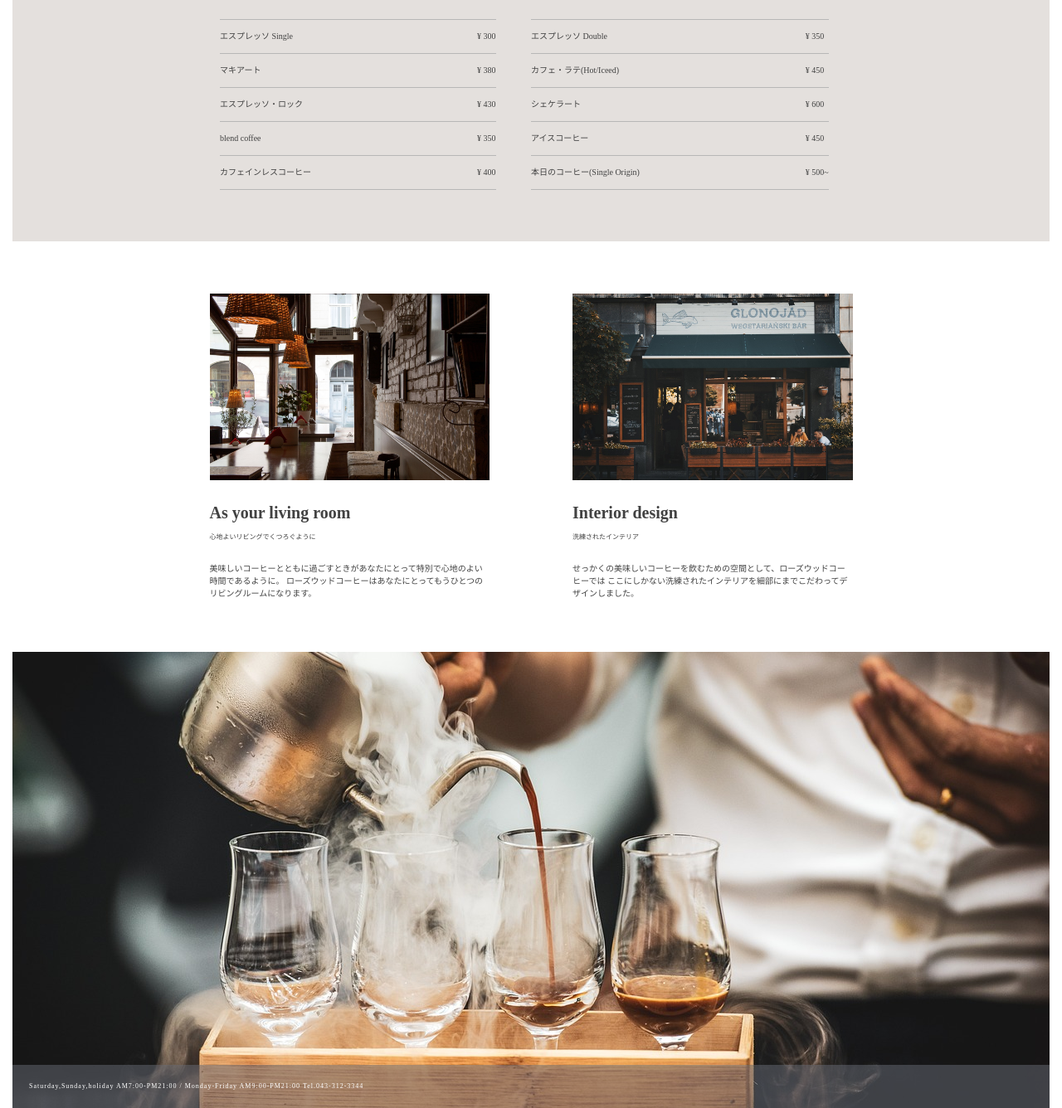
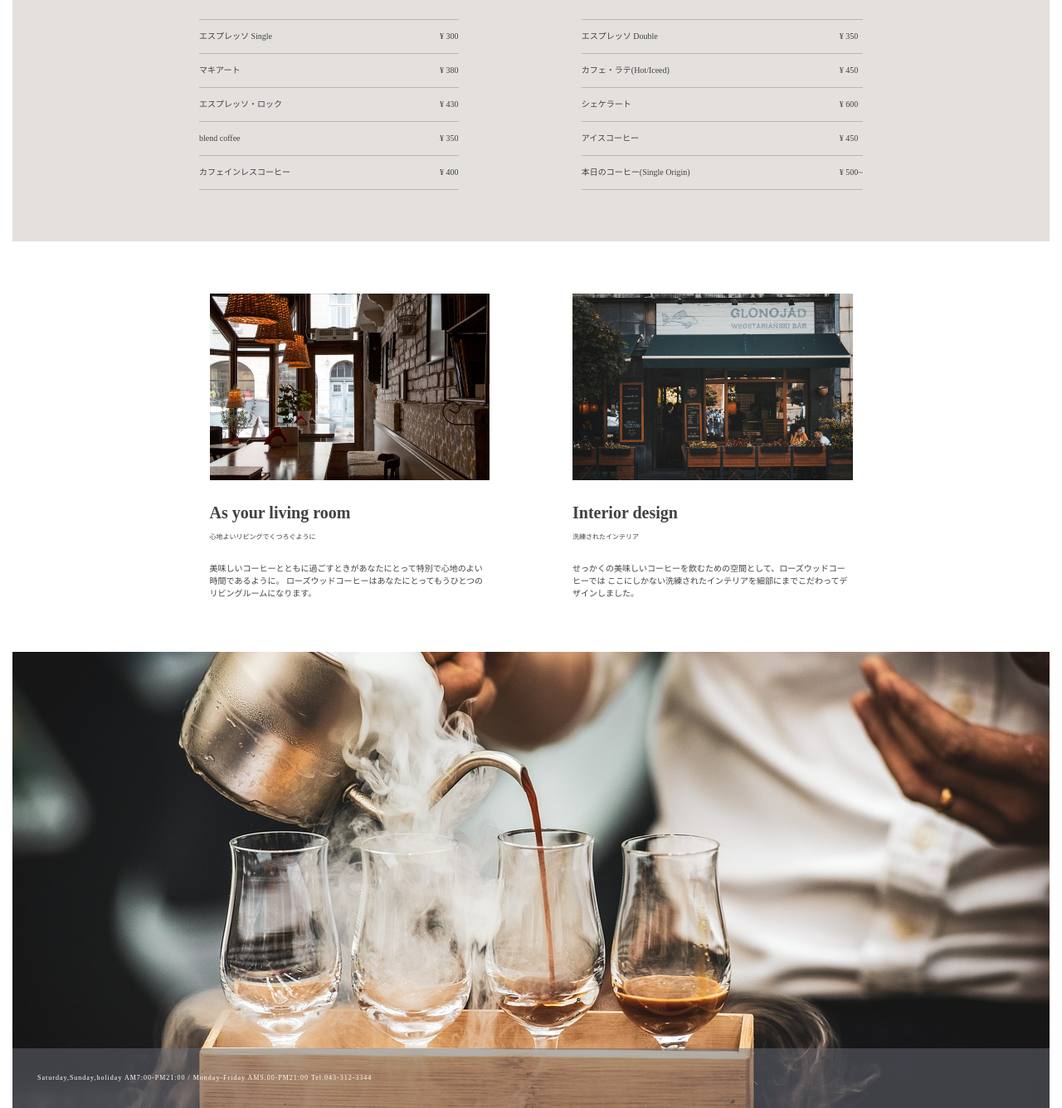
Before and after one commit to 7shiori7/webcafe, a plain HTML site: page index.html in a window 1280 px wide. Shown: the part 1524-2860 px from the top of the page at 83% size. Drawn offline with Linux system fonts and the light colour scheme; some packages are replaced by stand-ins of ours; a web font is replaced by a local one.

Commit message:
Update stylesheet.css

```diff
--- a/stylesheet.css
+++ b/stylesheet.css
@@ -57,6 +57,8 @@ header h1 {
 
 .galary {
     background-color: #E4E0DD;
+    width: 100%;
+
 }
 .flexbox {
     display: flex;
@@ -74,24 +76,24 @@ header h1 {
     flex-basis: 67%;
 }
 .item1 img {
-    width: 99%;
+    width: 70%;
     height: 372px;
 }
 
 .menu {
     background-color: #E4E0DD;
-    padding: 0 20% 5%;
+    padding: 0 18% 5% 18%;
 }
 .list {
     font-size: 10px;
     line-height: 40px;
-    width: 100%;
+    width: 120%;
     padding-top: 20px;
     display: flex;
 }
 .left {
     display: inline-block;
-    width: 50%;
+    width: 48%;
 }
 table {
     border-collapse: collapse;
@@ -104,9 +106,10 @@ td {
 .rigth {
     display: inline-block;
     justify-content: flex-end;
+    width: 48%;
 }
 .price {
-    padding-left: 200px;
+    padding-left: 180px;
 }
 
 
@@ -134,8 +137,8 @@ footer {
 }
 footer h6 {
     position: absolute;
-    width: 100%;
-    padding: 20px;
+    padding: 30px;
+    width: 1250px;
     background-color: rgb(104, 109, 118,0.5);
     bottom: -10px;
     color: #fff;
```
